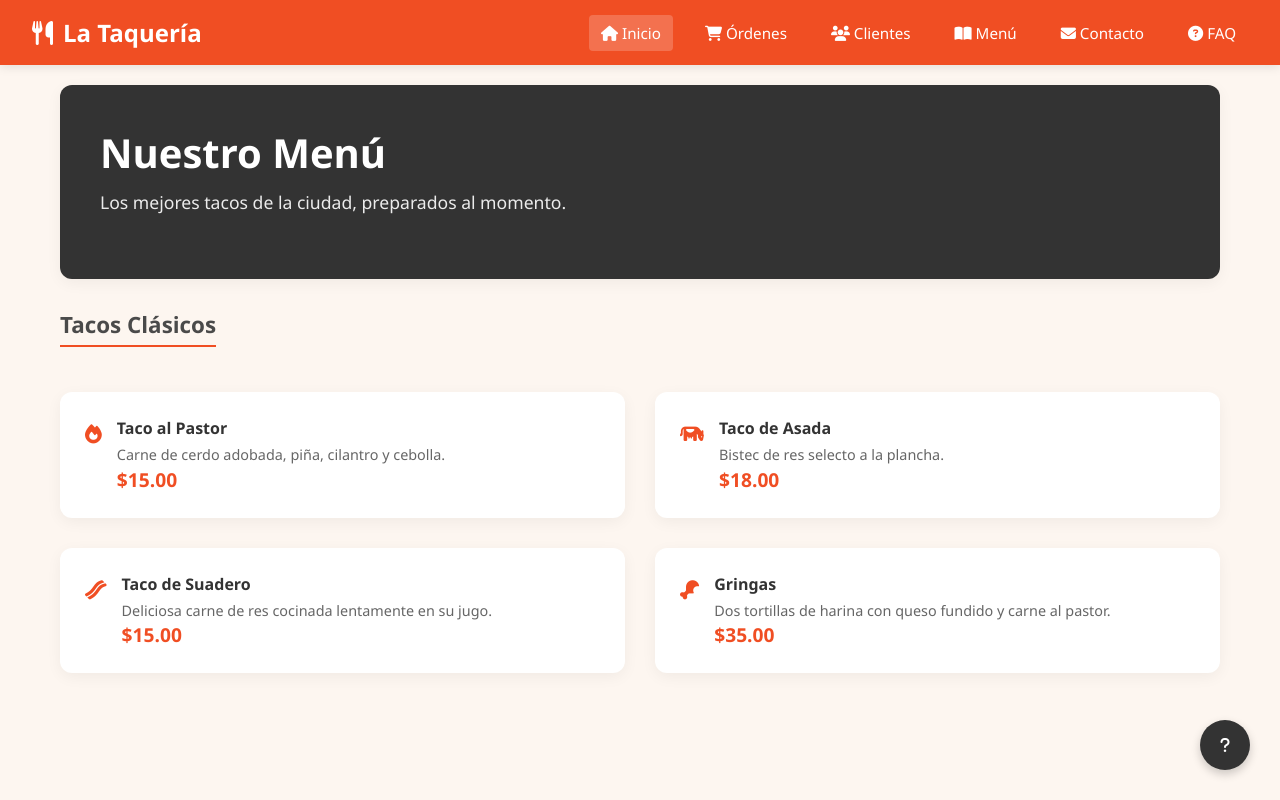
After one commit to elisaHG191/kheTacos, a Django app: page /menu/ in a window 1280 px wide. The commit adds this page. Run offline with Django 5.2, Linux system fonts and the light colour scheme.

Commit message:
faq contacto menu y registroOrden

```diff
--- a/pedidos/templates/base.html
+++ b/pedidos/templates/base.html
@@ -19,11 +19,11 @@
         </div>
         <ul class="nav-links">
             <li><a href="/" class="active"><i class="fa-solid fa-home"></i> Inicio</a></li>
-            <li><a href="#"><i class="fa-solid fa-cart-shopping"></i> Órdenes</a></li>
-            <li><a href="#"><i class="fa-solid fa-users"></i> Clientes</a></li>
-            <li><a href="#"><i class="fa-solid fa-book-open"></i> Menú</a></li>
-            <li><a href="#"><i class="fa-solid fa-envelope"></i> Contacto</a></li>
-            <li><a href="#"><i class="fa-solid fa-circle-question"></i> FAQ</a></li>
+            <li><a href="{% url 'registroOrden' %}"><i class="fa-solid fa-cart-shopping"></i> Órdenes</a></li>
+            <li><a href="{% url 'registroCliente' %}"><i class="fa-solid fa-users"></i> Clientes</a></li>
+            <li><a href="{% url 'menu' %}"><i class="fa-solid fa-book-open"></i> Menú</a></li>
+            <li><a href="{% url 'contacto' %}"><i class="fa-solid fa-envelope"></i> Contacto</a></li>
+            <li><a href="{% url 'faq' %}"><i class="fa-solid fa-circle-question"></i> FAQ</a></li>
         </ul>
     </nav>
 
--- /dev/null
+++ b/pedidos/templates/menu.html
@@ -0,0 +1,62 @@
+{% extends 'base.html' %}
+
+{% block title %}Nuestro Menú - La Taquería{% endblock %}
+
+{% block content %}
+<div class="hero" style="padding: 40px; margin-bottom: 30px; background-image: none; background-color: #333;">
+    <h1>Nuestro Menú</h1>
+    <p>Los mejores tacos de la ciudad, preparados al momento.</p>
+</div>
+
+<div class="features-section">
+    <h2 style="border-bottom: 2px solid var(--primary); display: inline-block; padding-bottom: 5px;">Tacos Clásicos</h2>
+
+    <div class="features-grid" style="margin-top: 20px;">
+
+        <div class="card feature-item">
+            <div class="feature-icon">
+                <i class="fa-solid fa-fire"></i>
+            </div>
+            <div class="feature-text">
+                <h4>Taco al Pastor</h4>
+                <p>Carne de cerdo adobada, piña, cilantro y cebolla.</p>
+                <span style="color: var(--primary); font-weight: bold; font-size: 1.2rem;">$15.00</span>
+            </div>
+        </div>
+
+        <div class="card feature-item">
+            <div class="feature-icon">
+                <i class="fa-solid fa-cow"></i>
+            </div>
+            <div class="feature-text">
+                <h4>Taco de Asada</h4>
+                <p>Bistec de res selecto a la plancha.</p>
+                <span style="color: var(--primary); font-weight: bold; font-size: 1.2rem;">$18.00</span>
+            </div>
+        </div>
+
+        <div class="card feature-item">
+            <div class="feature-icon">
+                <i class="fa-solid fa-bacon"></i>
+            </div>
+            <div class="feature-text">
+                <h4>Taco de Suadero</h4>
+                <p>Deliciosa carne de res cocinada lentamente en su jugo.</p>
+                <span style="color: var(--primary); font-weight: bold; font-size: 1.2rem;">$15.00</span>
+            </div>
+        </div>
+
+         <div class="card feature-item">
+            <div class="feature-icon">
+                <i class="fa-solid fa-drumstick-bite"></i>
+            </div>
+            <div class="feature-text">
+                <h4>Gringas</h4>
+                <p>Dos tortillas de harina con queso fundido y carne al pastor.</p>
+                <span style="color: var(--primary); font-weight: bold; font-size: 1.2rem;">$35.00</span>
+            </div>
+        </div>
+
+    </div>
+</div>
+{% endblock %}
--- a/pedidos/urls.py
+++ b/pedidos/urls.py
@@ -10,4 +10,8 @@ urlpatterns = [
     path('buscar/', views.buscarCliente, name='buscarCliente'),
     path('editar/<int:id_cliente>/', views.editar_cliente, name='editar_cliente'),
     path('eliminar/<int:id_cliente>/', views.eliminar_cliente, name='eliminar_cliente'),
+    path('faq/', views.faq, name='faq'),
+    path('registroOrden/', views.registroOrden, name='registroOrden'),
+    path('contacto/', views.contacto, name='contacto'),
+    path('menu/', views.menu, name='menu'),
 ]
--- a/pedidos/views.py
+++ b/pedidos/views.py
@@ -105,3 +105,15 @@ def home(request):  # <--- TIENE QUE LLAMARSE 'home'
         # ... tus otros datos ...
     }
     return render(request, 'index.html', context)
+
+def faq(request):  # <--- TIENE QUE LLAMARSE 'home'
+    return render(request, 'faq.html')
+
+def registroOrden(request):  # <--- TIENE QUE LLAMARSE 'home'
+    return render(request, 'registroOrden.html')
+
+def contacto(request):  # <--- TIENE QUE LLAMARSE 'home'
+    return render(request, 'contacto.html')
+
+def menu(request):  # <--- TIENE QUE LLAMARSE 'home'
+    return render(request, 'menu.html')
```
Also changed, not shown: pedidos/templates/contacto.html (added, +41 -0 lines), pedidos/templates/faq.html (added, +46 -0 lines), pedidos/templates/registroOrden.html (added, +45 -0 lines).
